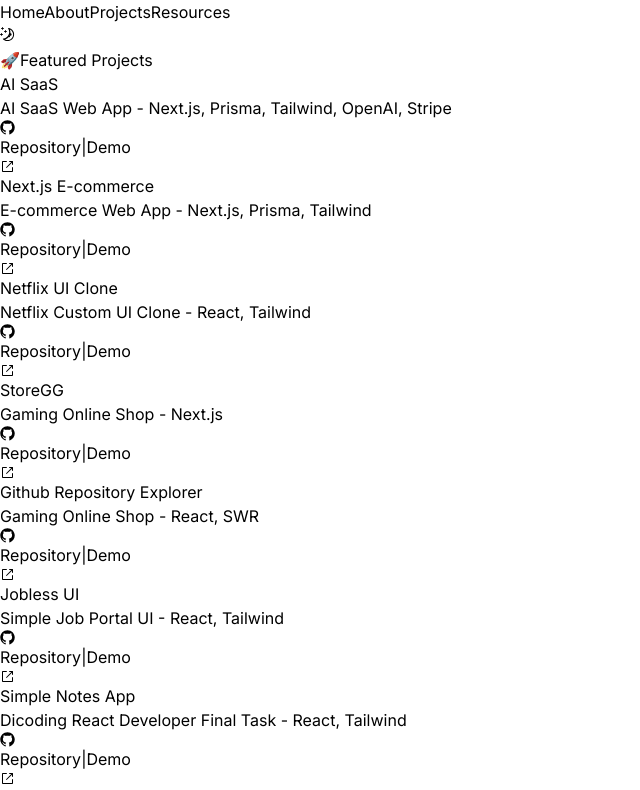
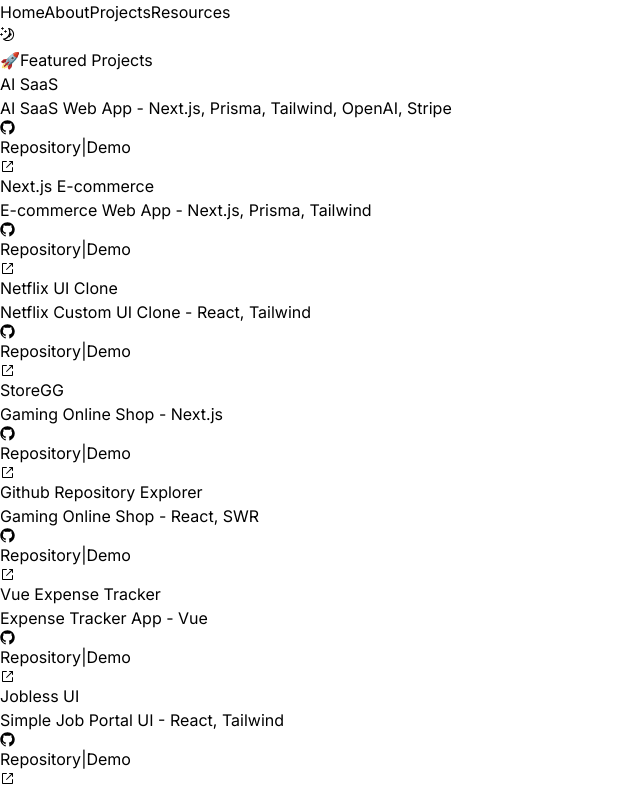
Before and after one commit to ketoprac/hafiedzmada, a Next.js app: page /projects in a window 1280 px wide. Shown: the top 790 px of the page, without its empty margins (0-640 px from the left). Built offline with nearby package versions, Linux system fonts and the light colour scheme.

Commit message:
feat: update projects

```diff
--- a/app/projects/page.tsx
+++ b/app/projects/page.tsx
@@ -35,6 +35,12 @@
       description: "Gaming Online Shop - React, SWR",
       demo: "https://frontend-test-sable.vercel.app/",
       repository: "https://github.com/ketoprac/frontend-test",
+    },
+    {
+      title: "Vue Expense Tracker",
+      description: "Expense Tracker App - Vue",
+      demo: "https://vue-expense-tracker-nine.vercel.app/",
+      repository: "https://github.com/ketoprac/vue-expense-tracker",
     },
     {
       title: "Jobless UI",
```
